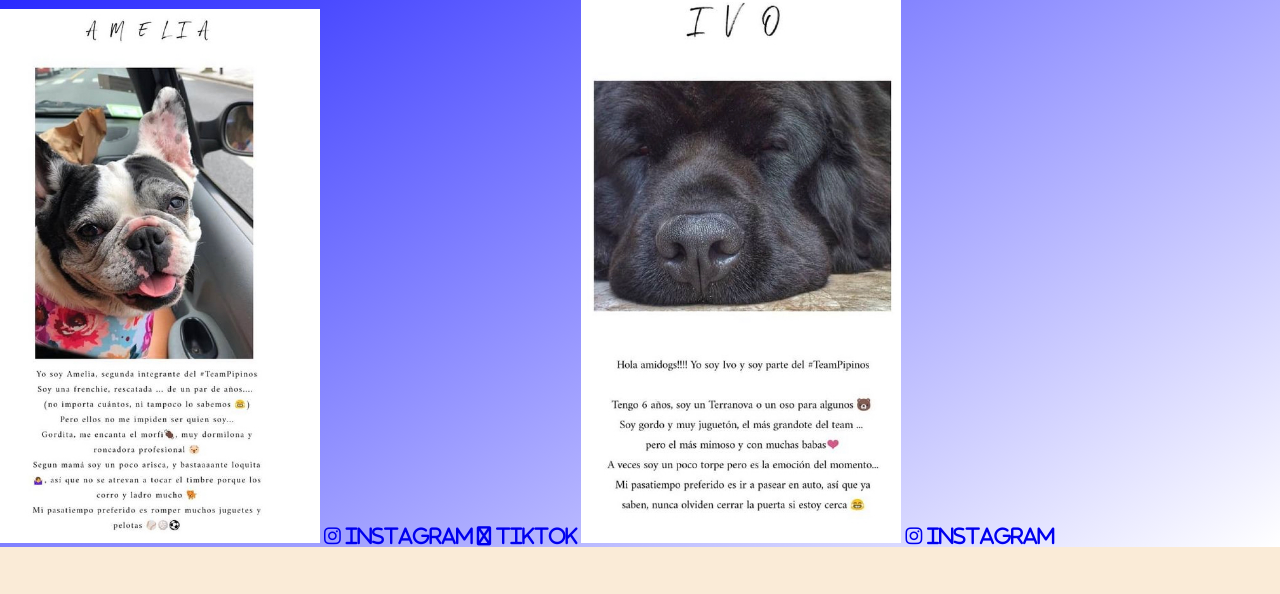
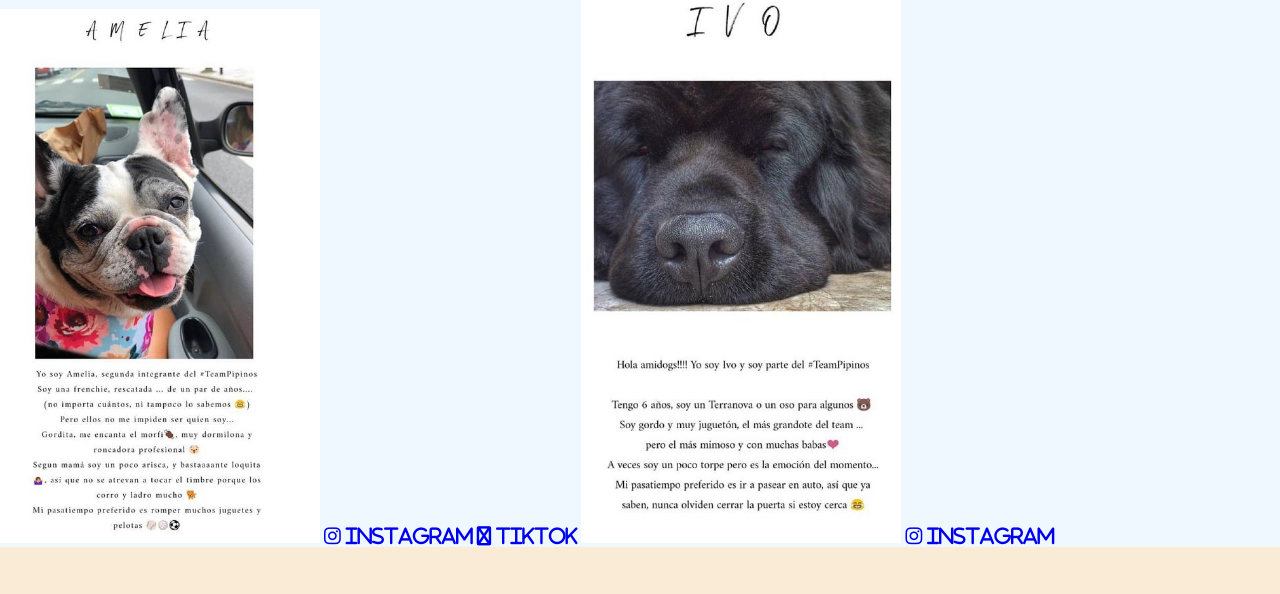
Before and after one commit to MarianEsteban/ProyectoCoderPruebas, a plain HTML site: page pages/nosotros.html in a window 1280 px wide. Shown: the part 370-964 px from the top of the page. Drawn offline with Linux system fonts and the light colour scheme; a web font is replaced by a local one.

Commit message:
Cambio gradiente

```diff
--- a/css/style.css
+++ b/css/style.css
@@ -301,16 +301,16 @@ nav ul li a{
 }
 
 
-.nosotros{
-    background: linear-gradient(to bottom right, blue, white)
-}
-
-
-
 section{
     margin-top: 10%;
     margin-bottom: 10%;
 }
+
+
+.nosotros{
+    background: linear-gradient(to bottom right, green white)
+}
+
 
 
 @media screen and (max-width:800px){
```
